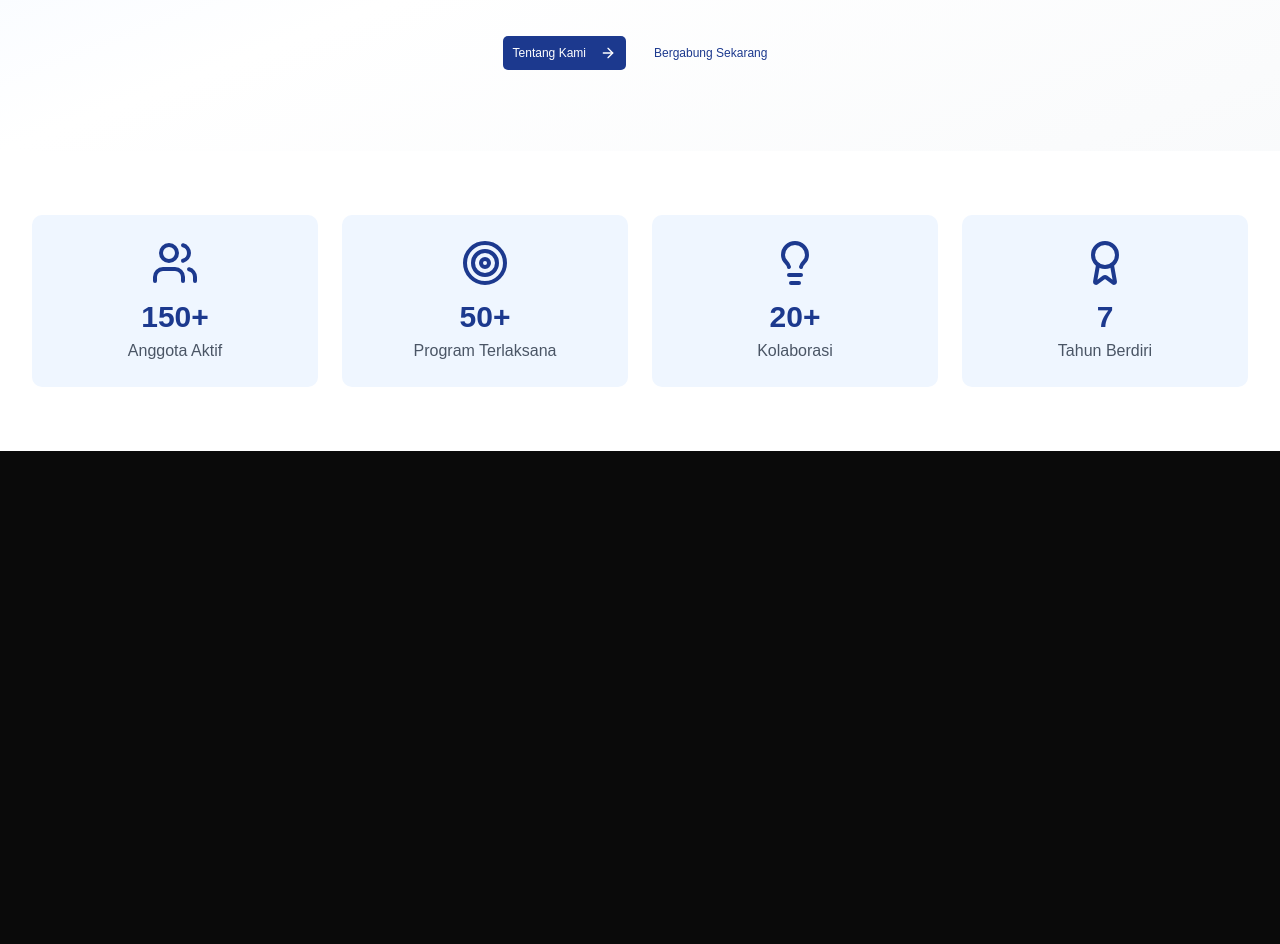
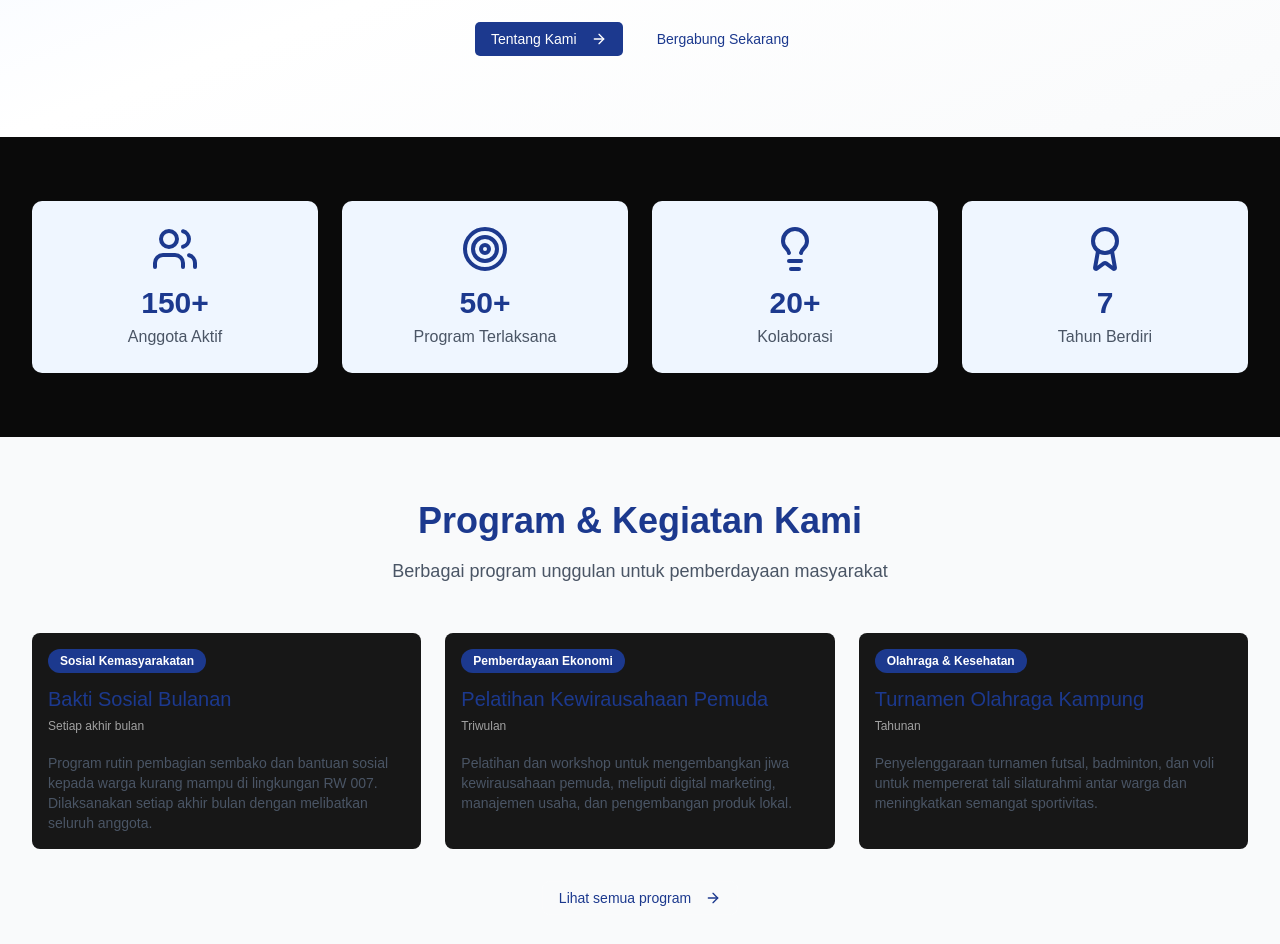
Before and after one commit to Farh4nHanz/kartar-rw-007, a React (Vite) app in the folder apps/web/: page / in a window 1280 px wide. Shown: the part 420-1364 px from the top of the page. Before the commit the page ends 880 px from the top, so only its background shows below. Built offline with nearby package versions, Linux system fonts and the light colour scheme.

Commit message:
feat(home): add latest programs section

```diff
--- a/apps/web/src/components/data/mock.ts
+++ b/apps/web/src/components/data/mock.ts
@@ -21,3 +21,60 @@ export const organizationInfo = {
 	history:
 		"Karang Taruna RW 007 didirikan pada tahun 2018 dengan semangat untuk membangun generasi muda yang berkualitas. Berawal dari sekelompok pemuda yang memiliki visi yang sama untuk berkontribusi bagi lingkungan, organisasi ini terus berkembang dan aktif melaksanakan berbagai program pemberdayaan masyarakat. Hingga saat ini, Karang Taruna RW 007 telah melaksanakan puluhan kegiatan sosial, pelatihan, dan program pengembangan yang melibatkan ratusan pemuda di lingkungan RW 007.",
 };
+
+export const programs = [
+	{
+		id: 1,
+		title: "Bakti Sosial Bulanan",
+		category: "Sosial Kemasyarakatan",
+		description:
+			"Program rutin pembagian sembako dan bantuan sosial kepada warga kurang mampu di lingkungan RW 007. Dilaksanakan setiap akhir bulan dengan melibatkan seluruh anggota.",
+		schedule: "Setiap akhir bulan",
+		status: "Rutin",
+	},
+	{
+		id: 2,
+		title: "Pelatihan Kewirausahaan Pemuda",
+		category: "Pemberdayaan Ekonomi",
+		description:
+			"Pelatihan dan workshop untuk mengembangkan jiwa kewirausahaan pemuda, meliputi digital marketing, manajemen usaha, dan pengembangan produk lokal.",
+		schedule: "Triwulan",
+		status: "Rutin",
+	},
+	{
+		id: 3,
+		title: "Turnamen Olahraga Kampung",
+		category: "Olahraga & Kesehatan",
+		description:
+			"Penyelenggaraan turnamen futsal, badminton, dan voli untuk mempererat tali silaturahmi antar warga dan meningkatkan semangat sportivitas.",
+		schedule: "Tahunan",
+		status: "Insidental",
+	},
+	{
+		id: 4,
+		title: "Gotong Royong Lingkungan",
+		category: "Lingkungan Hidup",
+		description:
+			"Kegiatan bersih-bersih lingkungan, penanaman pohon, dan pengelolaan sampah untuk menjaga kebersihan dan kelestarian lingkungan RW 007.",
+		schedule: "Bulanan",
+		status: "Rutin",
+	},
+	{
+		id: 5,
+		title: "Festival Seni & Budaya",
+		category: "Seni & Budaya",
+		description:
+			"Pentas seni dan pameran budaya lokal yang menampilkan berbagai talenta pemuda dalam bidang musik, tari, teater, dan seni rupa.",
+		schedule: "Tahunan",
+		status: "Insidental",
+	},
+	{
+		id: 6,
+		title: "Bimbingan Belajar Gratis",
+		category: "Pendidikan",
+		description:
+			"Program bimbel gratis untuk anak-anak SD dan SMP di lingkungan RW 007, dibimbing oleh kakak-kakak mahasiswa dan pemuda berprestasi.",
+		schedule: "Mingguan",
+		status: "Rutin",
+	},
+];
--- a/apps/web/src/routes/index.tsx
+++ b/apps/web/src/routes/index.tsx
@@ -1,26 +1,34 @@
 import { createFileRoute, Link } from "@tanstack/react-router";
 import { ArrowRight, Award, Lightbulb, Target, Users } from "lucide-react";
-import { organizationInfo } from "@/components/data/mock";
+import { organizationInfo, programs } from "@/components/data/mock";
 import { Button } from "@/components/ui/button";
+import {
+	Card,
+	CardContent,
+	CardDescription,
+	CardHeader,
+	CardTitle,
+} from "@/components/ui/card";
 
 export const Route = createFileRoute("/")({
 	component: HomeComponent,
 });
 
 function HomeComponent() {
+	const latestActivities = programs.slice(0, 3);
+
 	return (
-		<div className="min-h-screen">
+		<div className="min-h-screen w-full">
 			{/* Hero Section */}
-			<section className="bg-linear-to-br from-blue-50 via-white to-gray-50 py-20">
-				<div className="mx-auto max-w-7xl px-4 sm:px-6 lg:px-8">
-					<div className="mx-auto max-w-4xl text-center">
+			<section className="flex items-center justify-center bg-linear-to-br from-blue-50 via-white to-gray-50 px-4 py-20 sm:px-6 lg:px-8">
+				<div className="max-w-4xl text-center">
 					<h1 className="mb-6 font-bold text-5xl text-blue-900 leading-tight md:text-6xl">
 						Karang Taruna RW 007
 					</h1>
-						<p className="mb-8 font-medium text-2xl text-gray-700 md:text-3xl">
+					<p className="mb-8 font-medium text-gray-700 text-xl md:text-2xl">
 						{organizationInfo.tagline}
 					</p>
-						<p className="mb-10 text-gray-600 text-lg leading-relaxed">
+					<p className="mb-10 text-base text-gray-600 leading-relaxed">
 						{organizationInfo.shortDescription}
 					</p>
 
@@ -30,7 +38,7 @@ function HomeComponent() {
 						<Link to="/">
 							<Button
 								size="lg"
-									className="rounded-sm bg-blue-900 text-white transition-all duration-300 hover:scale-105 hover:cursor-pointer hover:bg-blue-800"
+								className="rounded-sm bg-blue-900 p-4 text-sm text-white transition-all duration-300 hover:scale-105 hover:cursor-pointer hover:bg-blue-800"
 							>
 								Tentang Kami
 								<ArrowRight className="ml-2 size-4" />
@@ -42,20 +50,17 @@ function HomeComponent() {
 							<Button
 								size="lg"
 								variant="outline"
-									className="rounded-sm border-blue-900 text-blue-900 transition-all duration-300 hover:scale-105 hover:cursor-pointer hover:bg-blue-50"
+								className="rounded-sm border-blue-900 p-4 text-blue-900 text-sm transition-all duration-300 hover:scale-105 hover:cursor-pointer hover:bg-blue-50"
 							>
 								Bergabung Sekarang
 							</Button>
 						</Link>
 					</div>
 				</div>
-				</div>
 			</section>
 
 			{/* Stats Section */}
-			<section className="bg-white py-16">
-				<div className="mx-auto max-w-7xl px-4 sm:px-6 lg:px-8">
-					<div className="grid grid-cols-2 gap-6 md:grid-cols-4">
+			<section className="grid w-full grid-cols-[repeat(auto-fit,minmax(200px,1fr))] gap-6 px-6 py-16 lg:px-8">
 				<div className="rounded-lg bg-blue-50 p-6 text-center transition-transform duration-300 hover:scale-105">
 					<Users className="mx-auto mb-3 size-12 text-blue-900" />
 					<div className="mb-1 font-bold text-3xl text-blue-900">150+</div>
@@ -79,8 +84,53 @@ function HomeComponent() {
 					<div className="mb-1 font-bold text-3xl text-blue-900">7</div>
 					<div className="text-gray-600">Tahun Berdiri</div>
 				</div>
+			</section>
+
+			{/* Latest Programs Section */}
+			<section className="flex flex-col items-center justify-center bg-gray-50 px-6 py-16 lg:px-8">
+				<div className="mb-12 text-center">
+					<h2 className="mb-4 font-bold text-4xl text-blue-900">
+						Program & Kegiatan Kami
+					</h2>
+					<p className="text-gray-600 text-lg">
+						Berbagai program unggulan untuk pemberdayaan masyarakat
+					</p>
 				</div>
+
+				{/* Activity Cards */}
+				<div className="mb-8 grid grid-cols-1 gap-6 md:grid-cols-3">
+					{latestActivities.map((activity) => (
+						<Card
+							key={activity.id}
+							className="rounded-md transition-shadow duration-300 hover:shadow-lg"
+						>
+							<CardHeader>
+								<div className="mb-2 inline-block w-fit rounded-full bg-blue-900 px-3 py-1 font-semibold text-white text-xs">
+									{activity.category}
 								</div>
+								<CardTitle className="text-blue-900 text-xl">
+									{activity.title}
+								</CardTitle>
+								<CardDescription>{activity.schedule}</CardDescription>
+							</CardHeader>
+
+							<CardContent>
+								<p className="text-gray-600 text-sm">{activity.description}</p>
+							</CardContent>
+						</Card>
+					))}
+				</div>
+
+				{/* All Programs CTA */}
+				<Link to="/">
+					<Button
+						variant="outline"
+						className="rounded-md border-blue-900 p-4 font-medium text-blue-900 text-sm hover:cursor-pointer hover:bg-blue-50"
+					>
+						Lihat semua program
+						<ArrowRight className="ml-2 size-4" />
+					</Button>
+				</Link>
 			</section>
 		</div>
 	);
```
Lines whose indentation alone changed are shown as unchanged.
